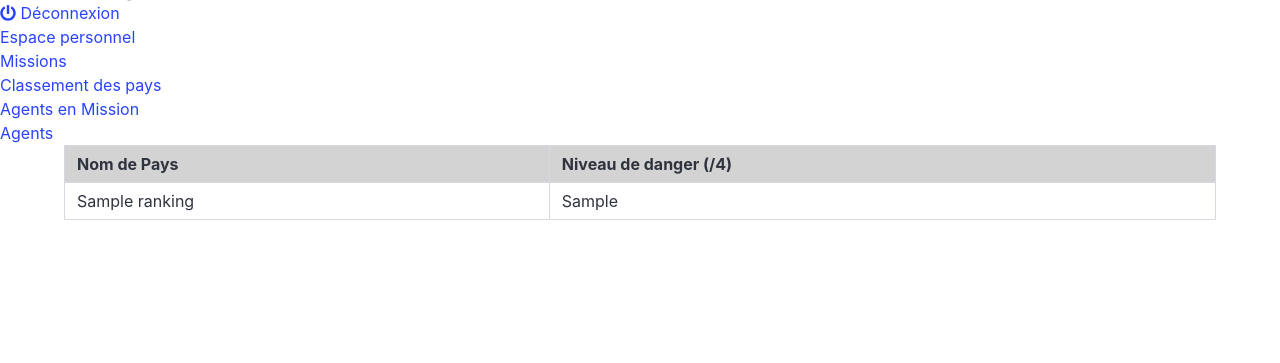
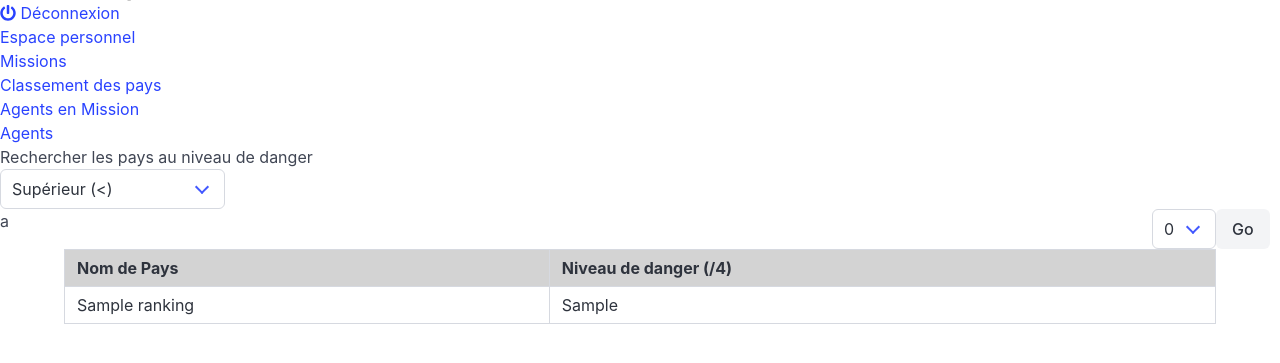
Before and after one commit to NT-me/siteIASA, a PHP site: page /pays_ranking.php in a window 1280 px wide. Shown: the part 250-613 px from the top of the page. Run offline with PHP 8.4, Linux system fonts and the light colour scheme; the visitor is signed in with stand-in values (Sample User, id 1); tables that the repository leaves empty or names only in its code hold one stand-in row (values such as "Sample post"); some libraries are stand-ins or nearby versions.

Commit message:
continue pays_ranking

```diff
--- a/src/pays_ranking.php
+++ b/src/pays_ranking.php
@@ -52,6 +52,43 @@
       </ul>
     </div>
 
+    <div class="requete-box">
+      <p class="container is-medium" style="float: left">
+        Rechercher les pays au niveau de danger
+      </p>
+
+      <div class="select" style="float: left">
+        <select name="comparaison">
+          <option value="<">Supérieur (<)</option>
+          <option value="<=">Supérieur ou égal (<=)</option>
+          <option value=">">Inferieur (>)</option>
+          <option value=">=">Inferieur ou égal (>=)</option>
+
+        </select>
+      </div>
+
+      <p class="container is-medium" style="float: left">
+        a
+      </p>
+
+        <div class="select" style="float: left" method="post">
+          <select name="valeur">
+            <option value="0">0</option>
+            <option value="1">1</option>
+            <option value="2">2</option>
+            <option value="3">3</option>
+            <option value="4">4</option>
+          </select>
+        </div>
+        <button class="button is-light" style="float: left" type="submit" name="show_dowpdown_value" value="show">Go</button>
+      </div>
+<?php
+// here starts the php
+ if (isset($_POST['show_valeur'])) {
+
+    echo $_POST['valeur']; // this will print the value if downbox out
+ }
+?>
     <div class="container is medium" style="margin-bottom: 2%">
       <table class="table is-fullwidth is-bordered is-hoverable">
         <tbody>
@@ -78,9 +115,7 @@
             echo "<td>".$data['nom']."</td><td>".$data['niv_danger']."</td>" ;
             echo "</tr>";
           }
-
           mysqli_close($db); // fermer la connexion
-
           ?>
         </tbody>
       </table>
```
Also changed, not shown: src/principale.php (+2 -5 lines), style/style.css (+17 -0 lines).
